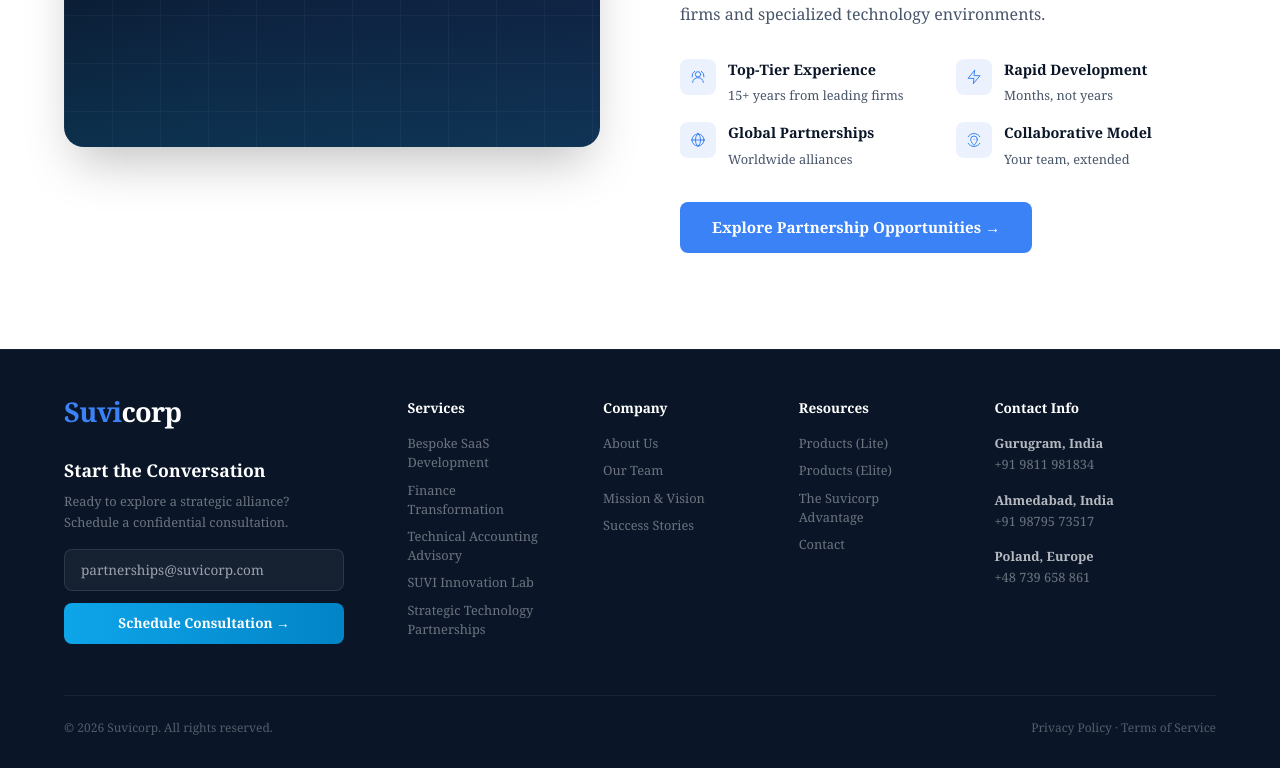
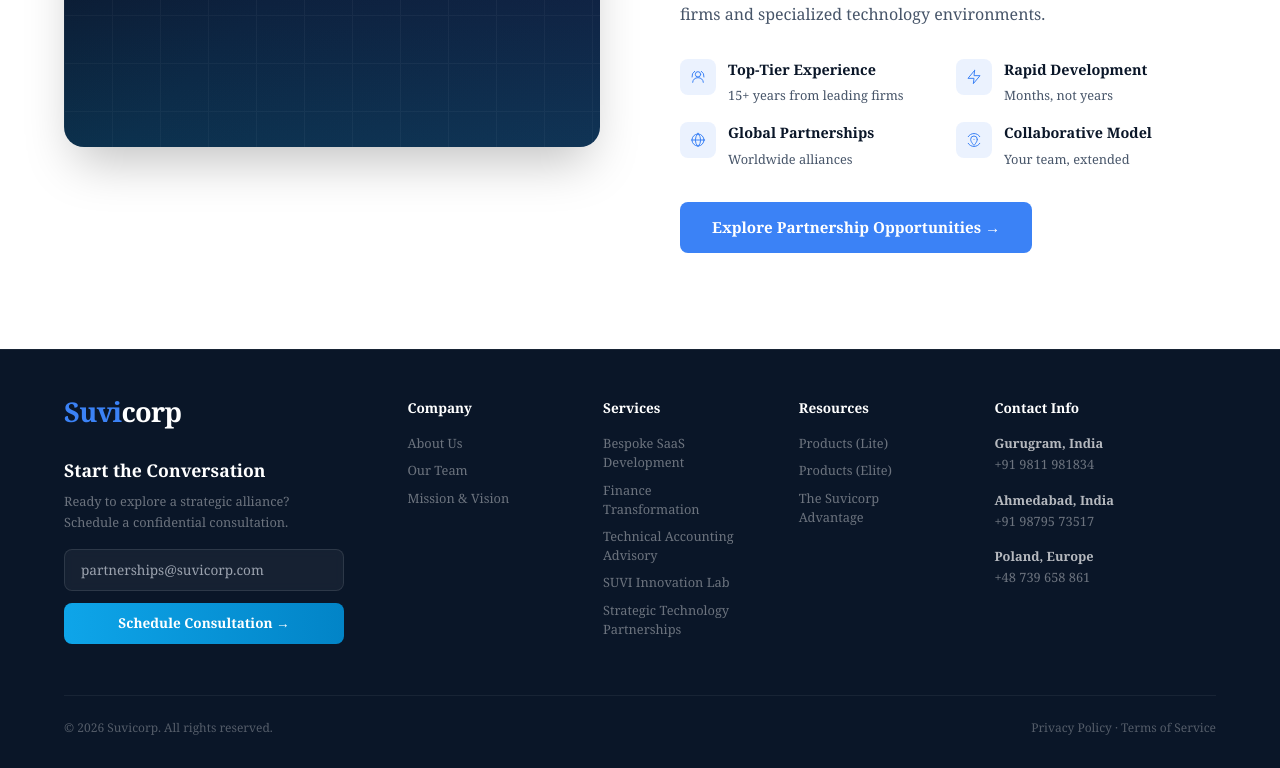
Before and after one commit to devashish2006/SuviCorp, a Next.js app: page / in a window 1280 px wide. Shown: the part 5960-6728 px from the top of the page. Built offline with nearby package versions, Linux system fonts and the light colour scheme.

Commit message:
corrected the fotter section

```diff
--- a/components/layout/Footer.tsx
+++ b/components/layout/Footer.tsx
@@ -14,13 +14,11 @@
     { label: 'About Us', href: '#about' },
     { label: 'Our Team', href: '#about' },
     { label: 'Mission & Vision', href: '#about' },
-    { label: 'Success Stories', href: '#stories' },
   ],
   resources: [
     { label: 'Products (Lite)', href: '#products' },
     { label: 'Products (Elite)', href: '#products' },
     { label: 'The Suvicorp Advantage', href: '#features' },
-    { label: 'Contact', href: '#cta' },
   ],
 };
 
@@ -40,10 +38,10 @@
           <FooterCTA />
         </div>
 
-        {/* Services */}
+        {/* Company */}
         <div>
-          <h4 className="text-white font-semibold text-[0.85rem] mb-4">Services</h4>
-          {footerLinks.services.map((link, index) => (
+          <h4 className="text-white font-semibold text-[0.85rem] mb-4">Company</h4>
+          {footerLinks.company.map((link, index) => (
             <Link
               key={index}
               href={link.href}
@@ -54,10 +52,10 @@
           ))}
         </div>
 
-        {/* Company */}
+        {/* Services */}
         <div>
-          <h4 className="text-white font-semibold text-[0.85rem] mb-4">Company</h4>
-          {footerLinks.company.map((link, index) => (
+          <h4 className="text-white font-semibold text-[0.85rem] mb-4">Services</h4>
+          {footerLinks.services.map((link, index) => (
             <Link
               key={index}
               href={link.href}
```
